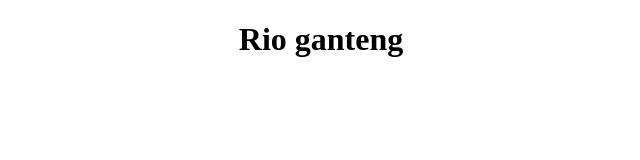
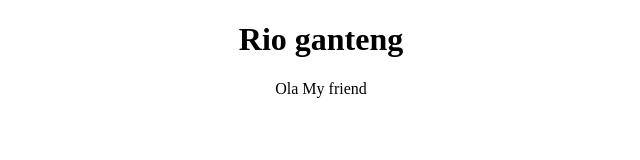
Before and after one commit to Reddemon1/Tugas-Akhir, a plain HTML site: page index.html in a window 1280 px wide. Shown: the whole page, without its empty margins (319-959 px from the left). Drawn offline with Linux system fonts and the light colour scheme.

Commit message:
Update index.html

```diff
--- a/index.html
+++ b/index.html
@@ -7,5 +7,7 @@
 </head>
 <body>
     <h1 style="text-align: center;">Rio ganteng</h1>
+    <p style="text-align: center;">Ola My friend</p>
 </body>
+
 </html>
```
